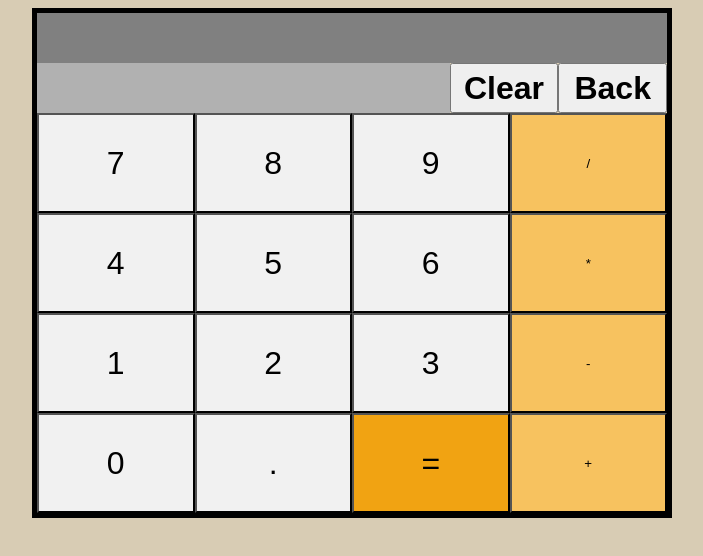
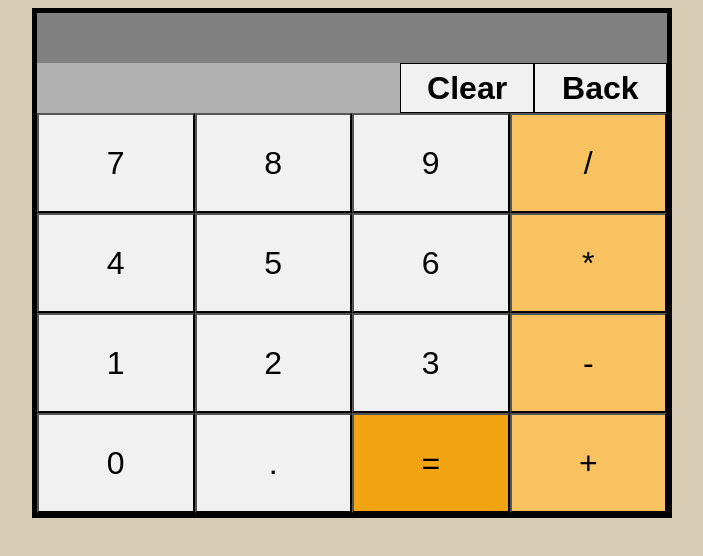
Before and after one commit to daltonoswald/calculator, a plain HTML site: page index.html in a window 1280 px wide. Shown: the whole page, without its empty margins (288-991 px from the left). Drawn offline with Linux system fonts and the light colour scheme.

Commit message:
fixed some issues and changed some css

```diff
--- a/javascript.js
+++ b/javascript.js
@@ -21,6 +21,7 @@ decimalBtn.addEventListener('click', decimalPoint);
 
 numberBtn.forEach((button) => {
     button.addEventListener('click', () => {
+        if (display.textContent !== "") clear();
         let firstNumber = display.textContent += button.value;
     })
 })
@@ -47,7 +48,7 @@ function setOperator(operator) {
 }
 
 function evaluate() {
-    if (currentOperation === '/' && display.textContent === '0' || display.textContent === '0.') {
+    if (currentOperation === '/' && (display.textContent === '0' || display.textContent === '0.')) {
         alert("You cannot divide by 0! Clearing calculator!");
         clear();
         return;
--- a/styles.css
+++ b/styles.css
@@ -11,9 +11,12 @@ body {
 
 .topRow {
     display: flex;
+    height: 100%;
 }
 
 #display {
+    display: flex;
+    flex: 50;
     background-color: rgb(177, 177, 177);
     height: 50px;
     width: 100%;
@@ -21,6 +24,7 @@ body {
 }
 
 #lastDisplay {
+    display: flex;
     background-color: gray;
     height: 50px;
     width: 100%;
@@ -28,9 +32,16 @@ body {
 }
 
 #clear, #backspace {
+    background-color: rgb(241, 241, 241);
+    border: 1px solid black;
+    display: flex;
+    flex: 1 0 auto;
+    flex-shrink: 1;
+    justify-content: center;
+    align-items: center;
     font-size: 32px;
     font-weight: 700;
-    width: 25%;
+    width: 20%;
 }
 
 .btnContainer {
@@ -42,20 +53,24 @@ body {
 .btnRow1, .btnRow2, .btnRow3, .btnRow4 {
     display: flex;
     flex: 1;
+    height: 100%;
 }
 
 .btn {
     background-color: rgb(241, 241, 241);
     flex: 1;
     height: 100px;
+    width: 100px;
     font-size: 32px;
 }
 
 .btnOp{
    flex: 1;
-   background-color: rgb(247, 194, 95)
+   background-color: rgb(247, 194, 95);
+   font-size: 32px;
 }
 
 #equals {
     background-color: rgb(241, 163, 18);
+    font-size: 32px;
 }
```
